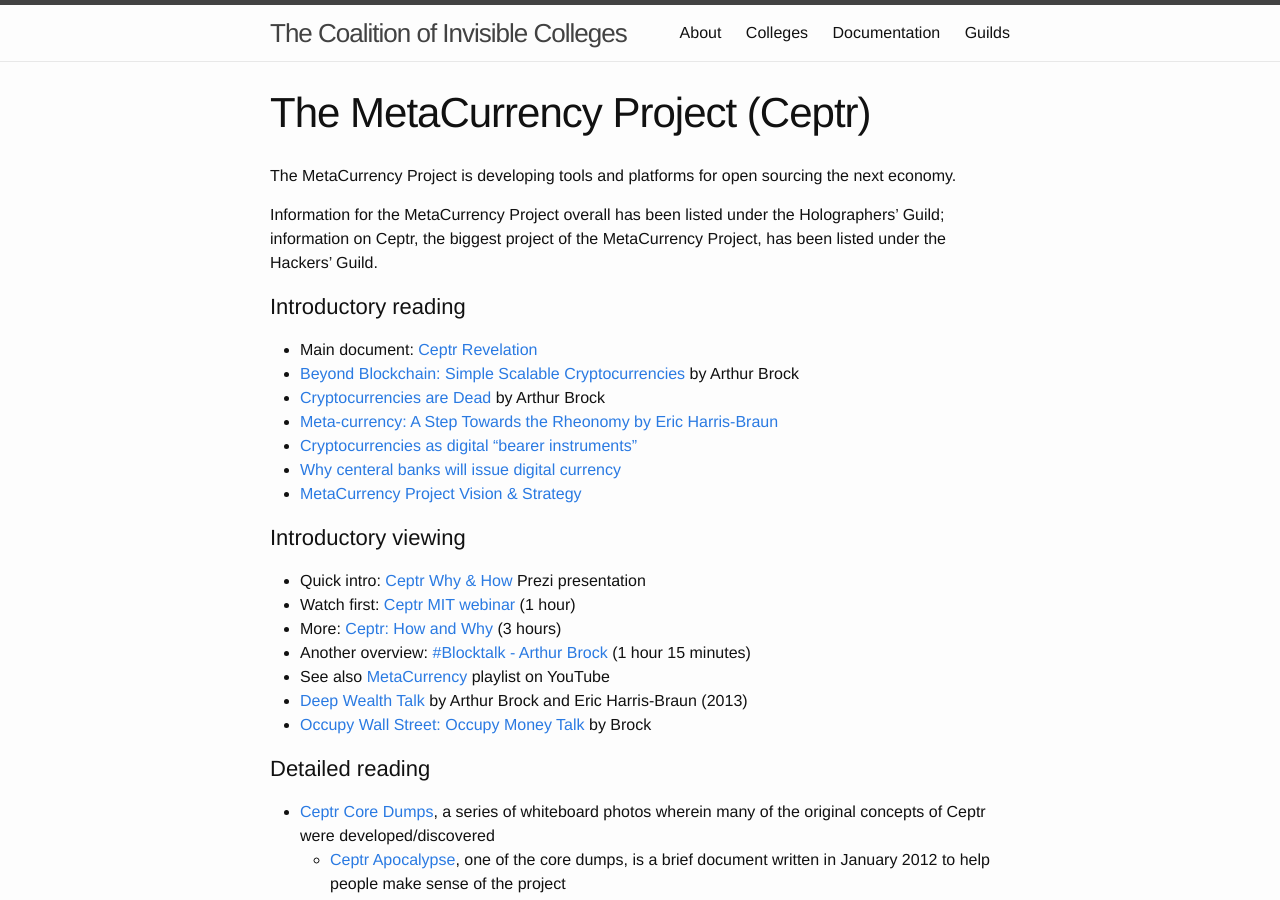
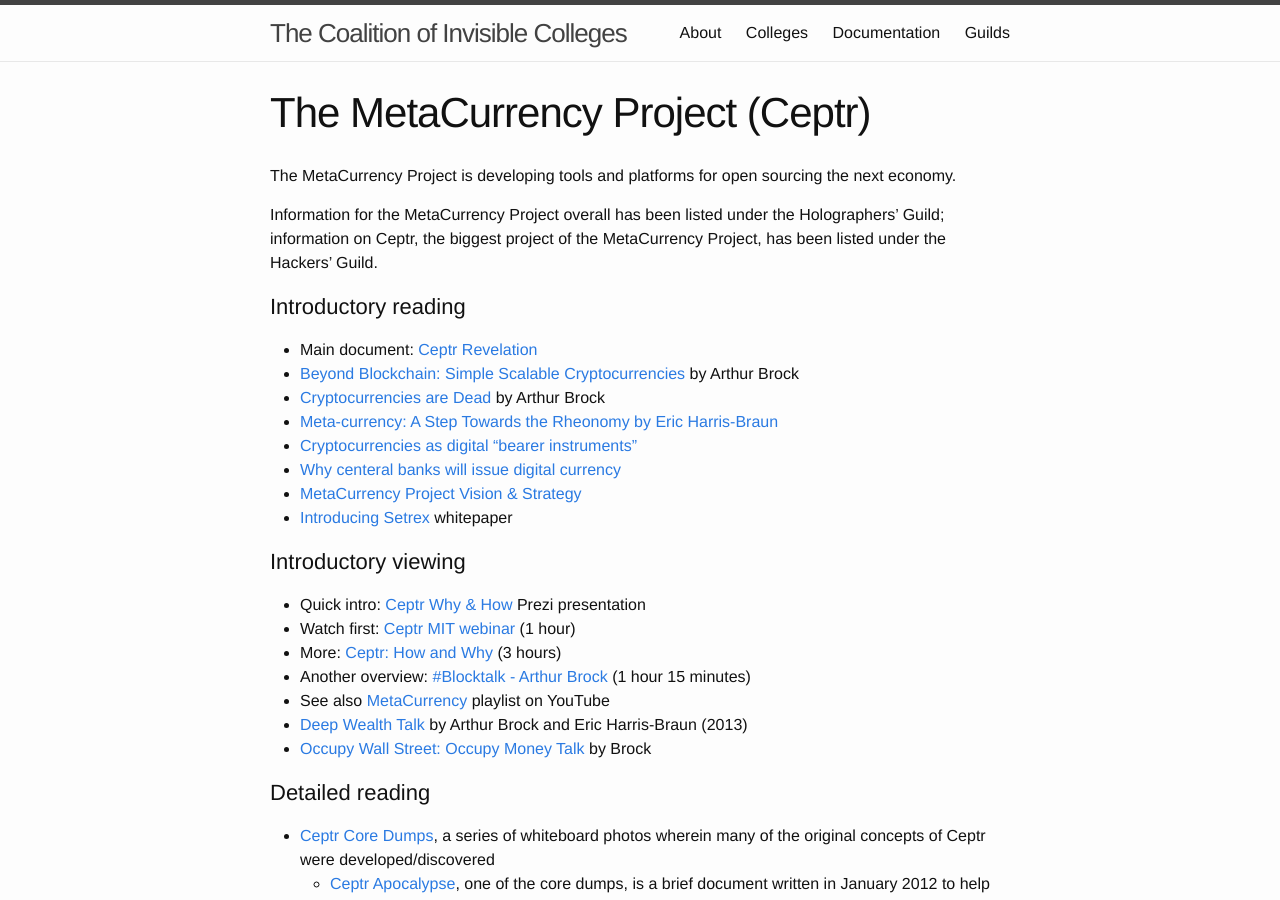
Before and after one commit to coalition-of-invisible-colleges/cic.github.io, a Jekyll site: the page built from _colleges/Ceptr.md, in a window 1280 px wide and 900 px high. Built offline with Jekyll 4.4.1, drawn with Linux system fonts in a browser that asks for light colours.

Commit message:
Added Semtrex whitepaper

```diff
--- a/_colleges/Ceptr.md
+++ b/_colleges/Ceptr.md
@@ -16,6 +16,7 @@ Information for the MetaCurrency Project overall has been listed under the Holog
 * [Cryptocurrencies as digital "bearer instruments"](https://medium.com/@artbrock/cryptocurrencies-as-digital-bearer-instruments-fa6ec01ee4fc#.lvygt25fl)
 * [Why centeral banks will issue digital currency](https://medium.com/chain-inc/why-central-banks-will-issue-digital-currency-5fd9c1d3d8a2#.4yvu0cbwb)
 * [MetaCurrency Project Vision & Strategy](http://metacurrency.org/portfolio-item/metacurrency-project-vision-strategy/)
+* [Introducing Setrex](https://www.codeproject.com/articles/894188/introducing-semtrex) whitepaper
 
 ### Introductory viewing
 * Quick intro: [Ceptr Why & How](https://prezi.com/raptqxuputwp/ceptr-tech-overview/) Prezi presentation
```
